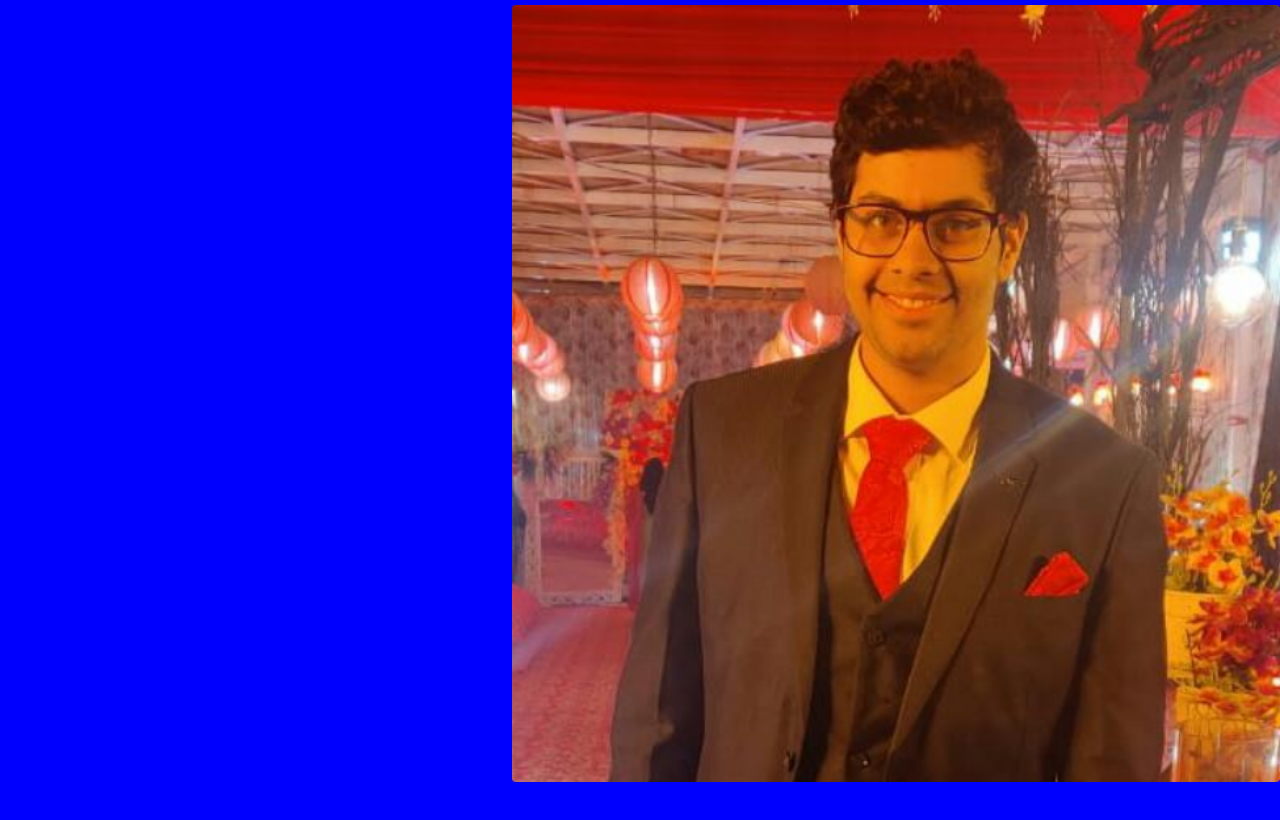
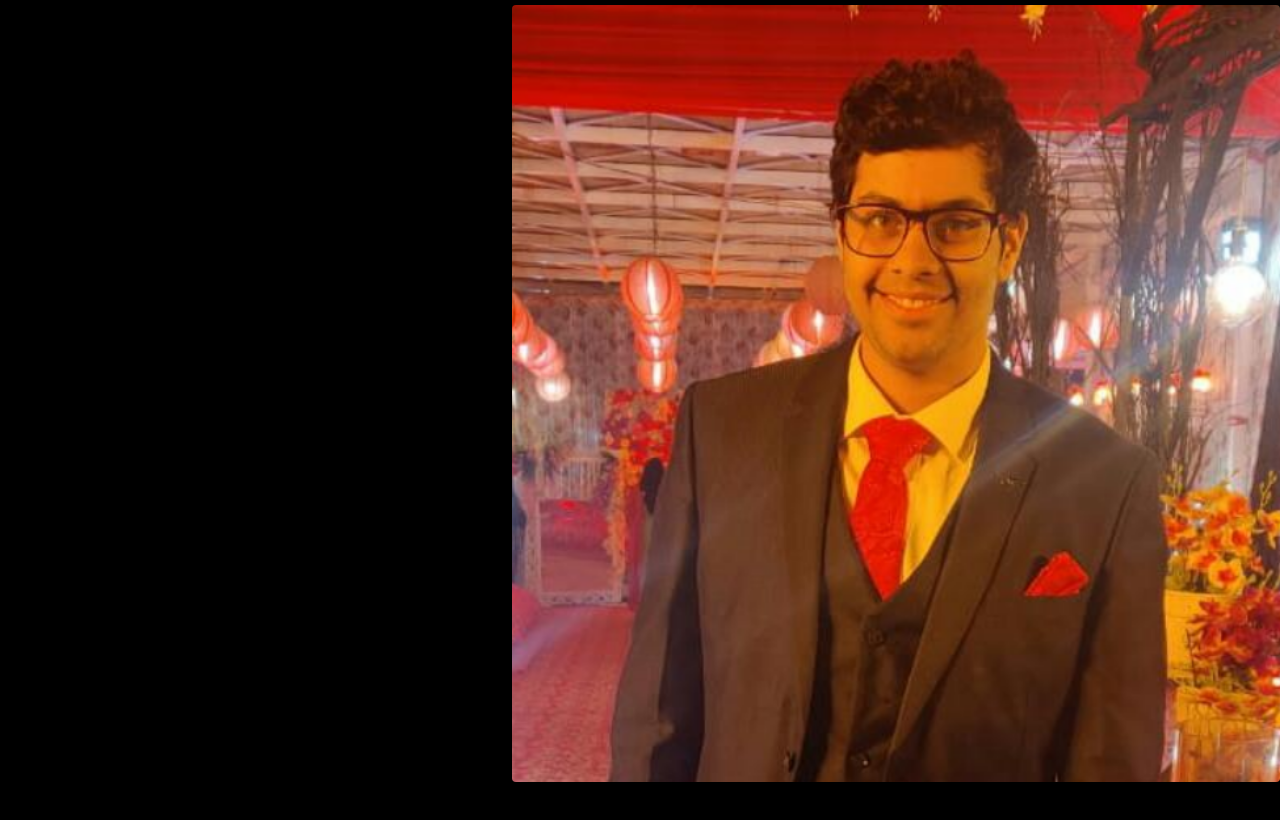
Before and after one commit to dakshisdaksh/dakshisdaksh, a plain HTML site: page index.html in a window 1280 px wide. Shown: the part 50-870 px from the top of the page. Drawn offline with nearby package versions, Linux system fonts and the light colour scheme; a script that the page names is missing.

Commit message:
Update index.css

```diff
--- a/index.css
+++ b/index.css
@@ -1,5 +1,5 @@
 :root {
-  --primary: blue;
+  --primary: black;
   --secondary: yellow;
 }
 /* reset */
```
